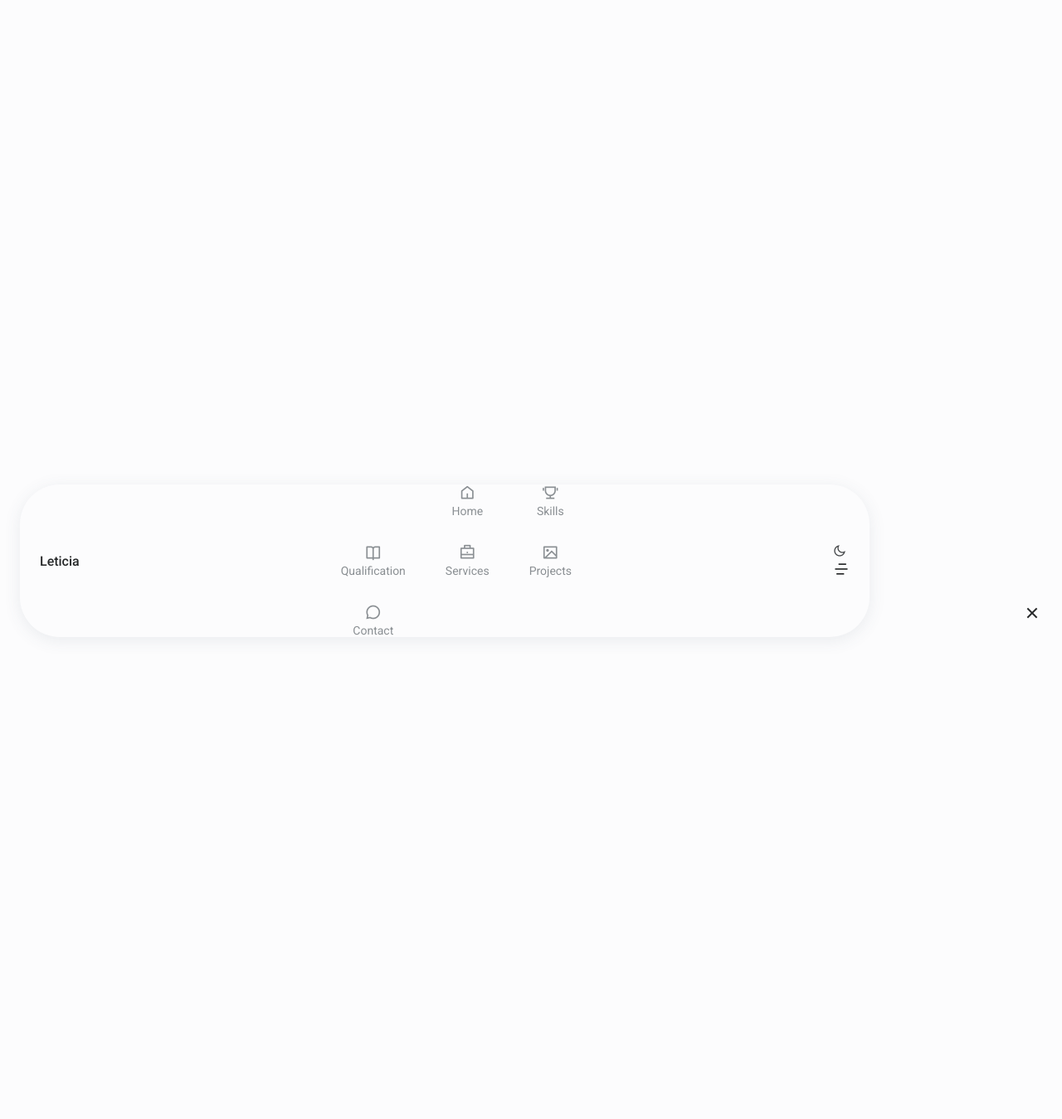
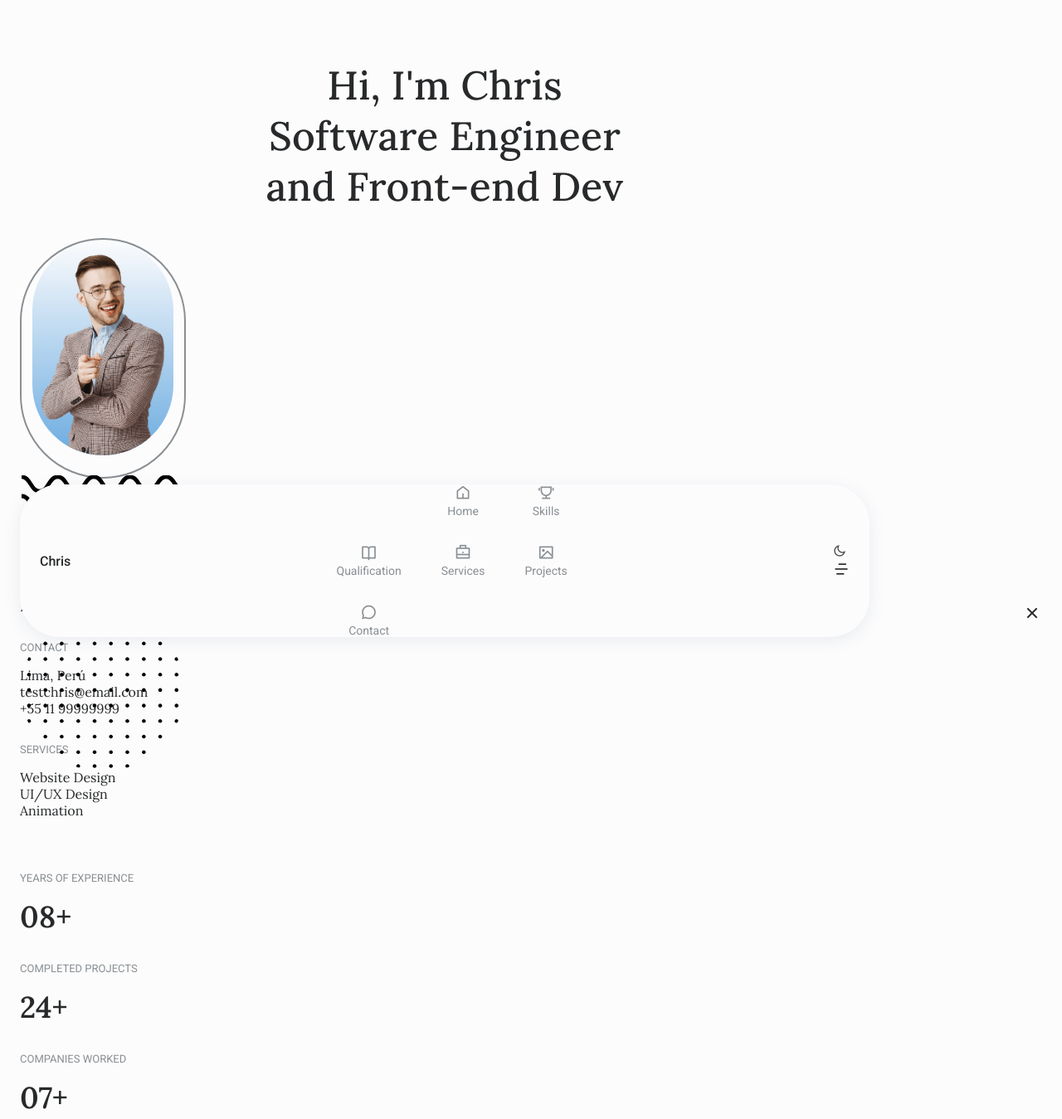
Before and after one commit to letnagao/webpage-light-and-dark, a plain HTML site: page index.html in a window 1280 px wide. Shown: the top 1349 px of the page at 83% size. Before the commit the page ends 800 px from the top, so only its background shows below. Drawn offline with nearby package versions, Linux system fonts and the light colour scheme.

Commit message:
added home

```diff
--- a/assets/css/styles.css
+++ b/assets/css/styles.css
@@ -247,8 +247,111 @@ body.dark-theme {
 
 
 /*=============== HOME ===============*/
+.home__container {
+  row-gap: 4rem;
+  padding-top: 2rem;
+}
 
+.home__data {
+  row-gap: 1.5rem;
+}
 
+.home__title {
+  text-align: center;
+  font-size: var(--biggest-font-size);
+  letter-spacing: .3px;
+  margin-bottom: .5rem;
+}
+
+.home__blob {
+  position: relative;
+  width: 200px;
+  height: 290px;
+  background-color: var(--body-color);
+  border: 2px solid var(--text-color-light);
+  justify-content: center;
+  border-radius: 6.25rem;
+  place-items: center;
+}
+
+.home__perfil {
+  width: 170px;
+  height: 260px;
+  background: var(--gradient-color);
+  border-radius: 5.5rem;
+  overflow: hidden;
+  display: flex;
+  justify-content: center;
+  align-items: flex-end;
+}
+
+.home__perfil img {
+  width: 150px;
+}
+
+.home__shape-waves,
+.home__shape-circle {
+  position: absolute;
+  opacity: .1;
+}
+
+.home__shape-waves {
+  width: 50px;
+  left: -1.5rem;
+  top: 5rem;
+}
+
+.home__shape-circle {
+  width: 150px;
+  bottom: -2rem;
+  right: -3rem;
+  transform: rotate(15deg);
+  z-index: -1;
+}
+
+.home__social {
+  justify-content: center;
+  display: flex;
+  column-gap: 1.25rem;
+}
+
+.home__social-link {
+  font-size: 1.25rem;
+  color: var(--text-color-light);
+  transition: color .3s;
+}
+
+.home__social-link:hover {
+  color: var(--title-color);
+}
+
+.home__info {
+  display: grid;
+  row-gap: 2rem;
+}
+
+.home__info-title {
+  font-family: var(--body-font);
+  font-size: var(--smaller-font-size);
+  font-weight: 400;
+  color: var(--text-color-light);
+  margin-bottom: 1rem;
+}
+
+.home__info-description,
+.home__info-number {
+  font-family: var(--title-font);
+  color: var(--title-color);
+}
+
+.home__info-description {
+  padding-right: 4rem;
+}
+
+.home__info-number {
+  font-size: var(--h1-font-size);
+  font-weight: var(--font-semi-bold);
+}
 /*=============== SKILLS ===============*/
 
 
--- a/index.html
+++ b/index.html
@@ -21,7 +21,7 @@
     <header class="header" id="header">
       <nav class="nav container">
         <a href="#" class="nav__logo">
-          Leticia
+            Chris
         </a>
 
         <div class="nav__menu" id="nav-menu">
@@ -91,7 +91,105 @@
     <!--==================== MAIN ====================-->
     <main class="main">
       <!--==================== HOME ====================-->
-      <section class="home section" id="home"></section>
+      <section class="home section" id="home">
+        <div class="home__container container grid section__border">
+            <div class="home__data grid">
+                <h1 class="home__title">
+                    Hi, I'm Chris <br>
+                    Software Engineer<br>
+                    and Front-end Dev<br>
+                </h1>
+
+                <div class="home__blob grid">
+                    <div class="home__perfil">
+                        <img src="assets/img/perfil.png" alt="home perfil">
+                    </div>
+
+                    <img src="assets/img/shape-waves.svg" id="" alt="home__shape-waves">
+                    <img src="assets/img/shape-circle.svg" id="" alt="home__shape-circle">
+                </div>
+
+                <ul class="home__social">
+                    <a href="https://www.linkedin.com/in/leticialumi/" target="_blank" class="home__social-link">
+                        <i class="ri-linkedin-box-line"></i>
+                    </a>
+
+                    <a href="https://github.com/letnagao" target="_blank" class="home__social-link">
+                        <i class="ri-github-line"></i>
+                    </a>
+
+                    <a href="#" target="_blank" class="home__social-link">
+                        <i class="ri-dribbble-line"></i>
+                    </a>
+                </ul>
+            </div>
+
+            <div class="home__info">
+                <div>
+                    <h3 class="home__info-title">
+                        BIOGRAPHY
+                    </h3>
+                    <p class="home__info-description">
+                        Hello, I'm Chris, Frontend Developer.
+                        Passionate about designing beautiful website
+                        interfaces. Based in Peru.
+                    </p>
+                </div>
+
+                <div>
+                    <h3 class="home__info-title">
+                        CONTACT
+                    </h3>
+                    <p class="home__info-description">
+                        Lima, Perú <br>
+                        testchris@email.com <br>
+                        +55 11 99999999 <br>
+                    </p>
+                </div>
+
+                <div>
+                    <h3 class="home__info-title">
+                        SERVICES
+                    </h3>
+                    <p class="home__info-description">
+                        Website Design <br>
+                        UI/UX Design <br>
+                        Animation
+                    </p>
+                </div>
+            </div>
+
+            <div class="home__info">
+                <div>
+                    <h3 class="home__info-title">
+                        YEARS OF EXPERIENCE
+                    </h3>
+
+                    <p class="home__info-number">
+                        08+
+                    </p>
+                </div>
+                <div>
+                    <h3 class="home__info-title">
+                        COMPLETED PROJECTS
+                    </h3>
+
+                    <p class="home__info-number">
+                        24+
+                    </p>
+                </div>
+                <div>
+                    <h3 class="home__info-title">
+                        COMPANIES WORKED
+                    </h3>
+
+                    <p class="home__info-number">
+                        07+
+                    </p>
+                </div>
+            </div>
+        </div>
+      </section>
 
       <!--==================== SKILLS ====================-->
       <section class="skills section" id="skills"></section>
```
Also changed, not shown: assets/img/shape-waves.svg (renamed from assets/img/shape-wawes.svg).
